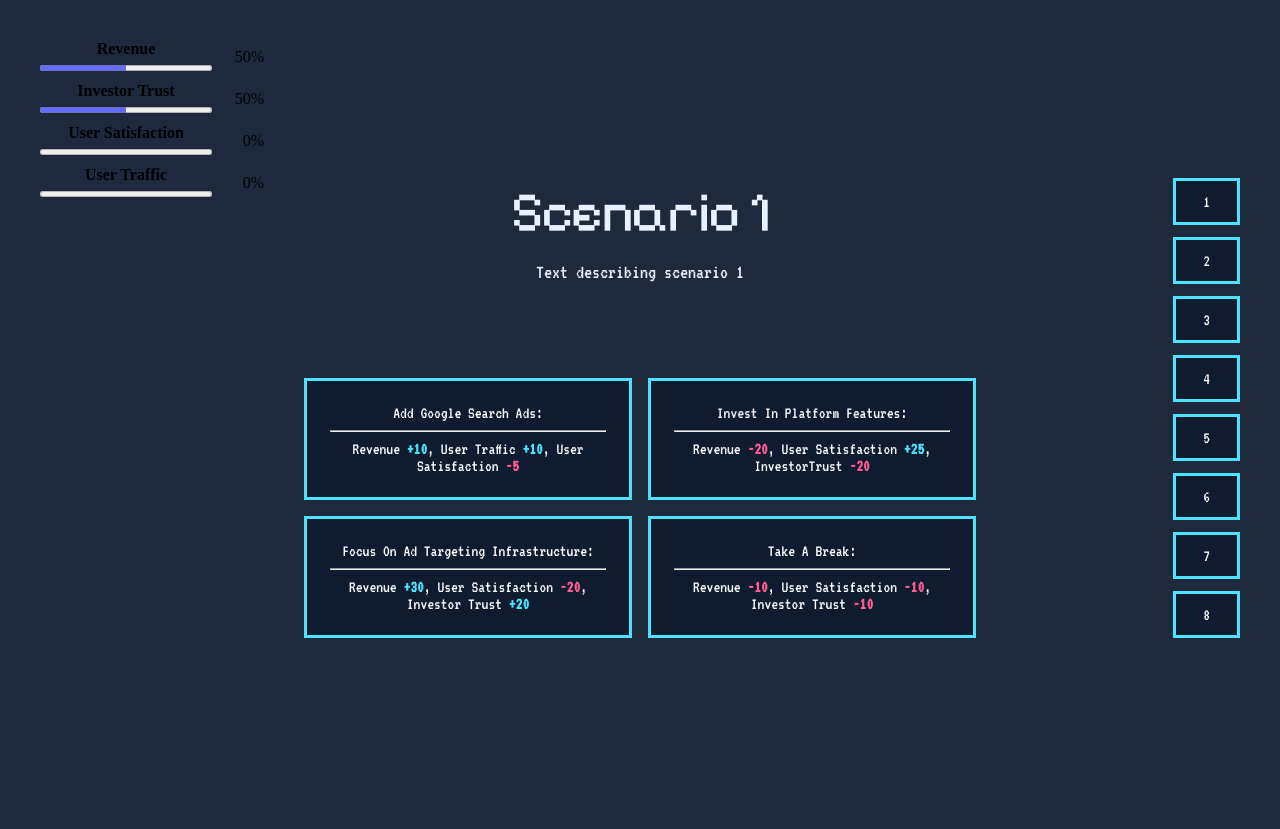
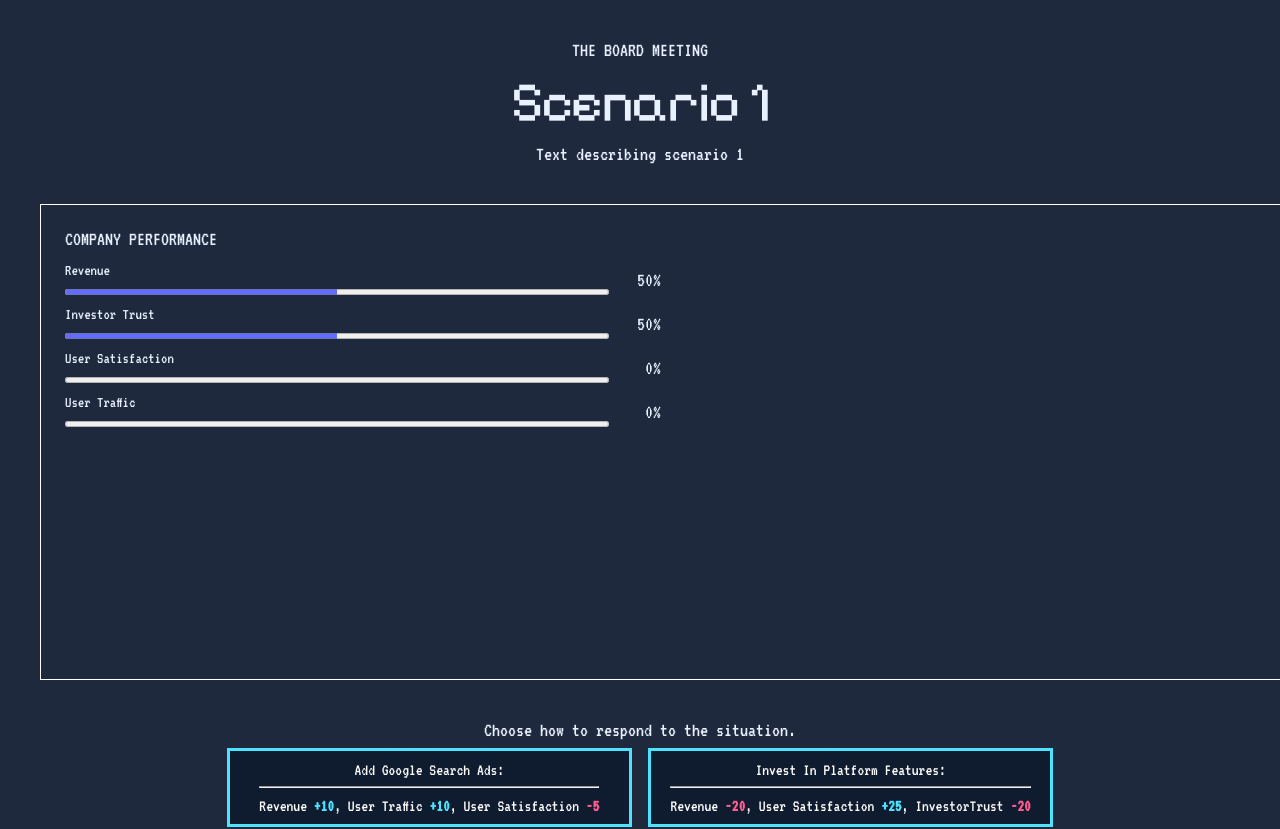
Before and after one commit to yan-74/CART-211, a React (Vite) app in the folder FINAL_PROJECT/: page /CART-211/final_project/scenario/1 in a window 1280 px wide. Shown: the top 829 px of the page. Built offline with nearby package versions, Linux system fonts and the light colour scheme.

Commit message:
Add dashboard in middle & remove sidebar

```diff
--- a/FINAL_PROJECT/src/components/Dashboard.css
+++ b/FINAL_PROJECT/src/components/Dashboard.css
@@ -1,22 +1,48 @@
 .dashboard {
-    position: absolute;
-    top: 2rem;
-    left: 2rem;
-    width: 14rem;
-    display: flex;
-    flex-direction: column;
+    width: min(100%, 75rem);
+    display: grid;
+    grid-template-columns: 1fr 1fr;
     gap: 0.5rem;
+    border: 1px solid white;
+    padding: 1.5rem;
+    margin: 2rem auto;
+}
+
+.dashboard-left,
+.dashboard-right {
+    display: grid;
+    gap: 0.5rem;
+}
+
+.dashboard-left {
+    grid-template-rows: 1fr 1fr;
+}
+
+.dashboard-right {
+    grid-template-rows: 1fr 1fr;
+}
+
+.bar_chart{
+    text-align: left;
+}
+
+.bar_chart p {
+    margin: 0 0 0.8rem;
 }
 
 .stat {
     display: grid;
     grid-template-columns: 1fr auto;
-    gap: 0.25rem 0.75rem;
+    gap: 0.50rem 0.75rem;
     align-items: center;
+    margin: 0.5rem 0;
 }
 
 .stat label {
-    font-weight: 600;
+    font-weight: 400;
+    color: #e8f1ff;
+    font-family: "VT323", monospace;
+    font-size: 16px;
 }
 
 .stat progress {
@@ -31,4 +57,7 @@
     grid-row: 1 / span 2;
     min-width: 2.5rem;
     text-align: right;
+    color: #e8f1ff;
+    font-family: "VT323", monospace;
+    font-size: 20px;
 }
--- a/FINAL_PROJECT/src/components/Dashboard.jsx
+++ b/FINAL_PROJECT/src/components/Dashboard.jsx
@@ -3,6 +3,9 @@ import './Dashboard.css'
 function Dashboard({ stats }) {
     return (
         <div className="dashboard">
+            <div className="dashboard-left">
+                <div className="bar_chart">
+                    <p>COMPANY PERFORMANCE</p>
                     <div className="stat">
                         <label htmlFor="revenue">Revenue</label>
                         <progress id="revenue" value={stats.revenue} min="0" max="100" />
@@ -24,6 +27,13 @@ function Dashboard({ stats }) {
                         <span>{stats.userTraffic}%</span>
                     </div>
                 </div>
+                <div className="line_chart"></div>
+            </div>
+            <div className="dashboard-right">
+                <div className="company_outlook"></div>
+                <div className="message_board"></div>
+            </div>
+        </div>
     )
 }
 
--- a/FINAL_PROJECT/src/components/Scenario.css
+++ b/FINAL_PROJECT/src/components/Scenario.css
@@ -1,29 +1,3 @@
-/* Sidebar styles */
-
-.sidebar {
-    position: absolute;
-    top: 50%;
-    right: 2rem;
-    display: flex;
-    flex-direction: column;
-    gap: 0.75rem;
-    transform: translateY(-50%);
-}
-
-.sidebar a {
-    min-width: 0.8rem;
-}
-/*
-.sidebar a:hover {
-    background-color: #535bf2;
-    transform: translateX(-2px);
-}
-
-.sidebar a:focus-visible {
-    outline: 3px solid #aeb2ff;
-    outline-offset: 3px;
-}*/
-
 .scenario-page {
     position: relative;
     min-height: 100svh;
@@ -31,7 +5,7 @@
     flex-direction: column;
     align-items: center;
     justify-content: center;
-    gap: 1rem;
+    gap: 0.5rem;
     padding: 2rem;
     box-sizing: border-box;
 }
@@ -41,26 +15,21 @@
     margin: 0;
 }
 
-.scenario-page p {
-    margin: 0 0 5rem;
-}
-
 .answers {
     display: grid;
     grid-template-columns: repeat(2, minmax(0, 1fr));
     gap: 1rem;
-    width: min(100%, 42rem);
 }
 
 .scenario-page .answers a {
-    min-height: 3rem;
+    min-height: 2rem;
     display: flex;
     align-items: center;
     justify-content: center;
     box-sizing: border-box;
     text-align: center;
     overflow-wrap: anywhere;
-    padding: 23px;
+    padding: 10px 16px;
 }
 
 .scenario-page a {
@@ -95,11 +64,4 @@
         grid-template-columns: 1fr;
     }
 
-    .sidebar {
-        position: static;
-        flex-direction: row;
-        flex-wrap: wrap;
-        justify-content: center;
-        transform: none;
-    }
 }
--- a/FINAL_PROJECT/src/components/Scenario.jsx
+++ b/FINAL_PROJECT/src/components/Scenario.jsx
@@ -57,22 +57,13 @@ function Scenario() {
 
     return(
         <div className="scenario-page">
-            <nav className="sidebar" aria-label="Scenario navigation">
-                <Link to="/scenario/1">1</Link>
-                <Link to="/scenario/2">2</Link>
-                <Link to="/scenario/3">3</Link>
-                <Link to="/scenario/4">4</Link>
-                <Link to="/scenario/5">5</Link>
-                <Link to="/scenario/6">6</Link>
-                <Link to="/scenario/7">7</Link>
-                <Link to="/scenario/8">8</Link>
-            </nav>
+            <p>THE BOARD MEETING</p>
+            <h1>{scenario.title}</h1>
+            <p>{scenario.text}</p>
 
             <Dashboard stats={stats} />
 
-            <h1>{scenario.title}</h1>
-
-            <p>{scenario.text}</p>
+            <p>Choose how to respond to the situation.</p>
             <div className="answers">
                 <Link to={nextDestination} onClick={() => {game.updateStats({revenue: stats.revenue + 10, userTraffic: stats.userTraffic + 10, userSatisfaction: stats.userSatisfaction - 5})}}><span>Add Google Search Ads: <hr/>Revenue <span className="positive">+10</span>, User Traffic <span className="positive">+10</span>, User Satisfaction <span className="negative">-5</span></span></Link>
 
```
Lines whose indentation alone changed are shown as unchanged.
